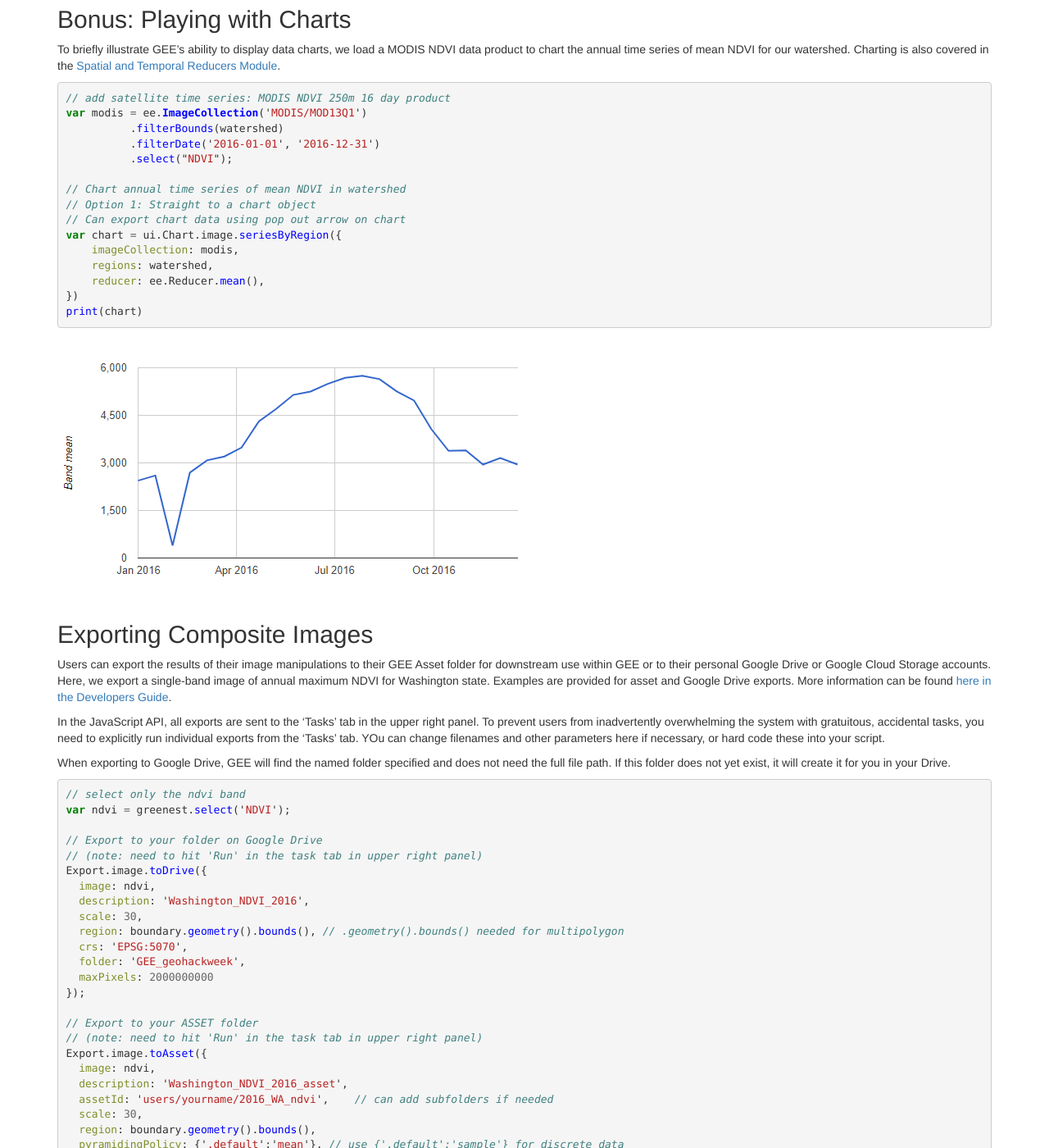
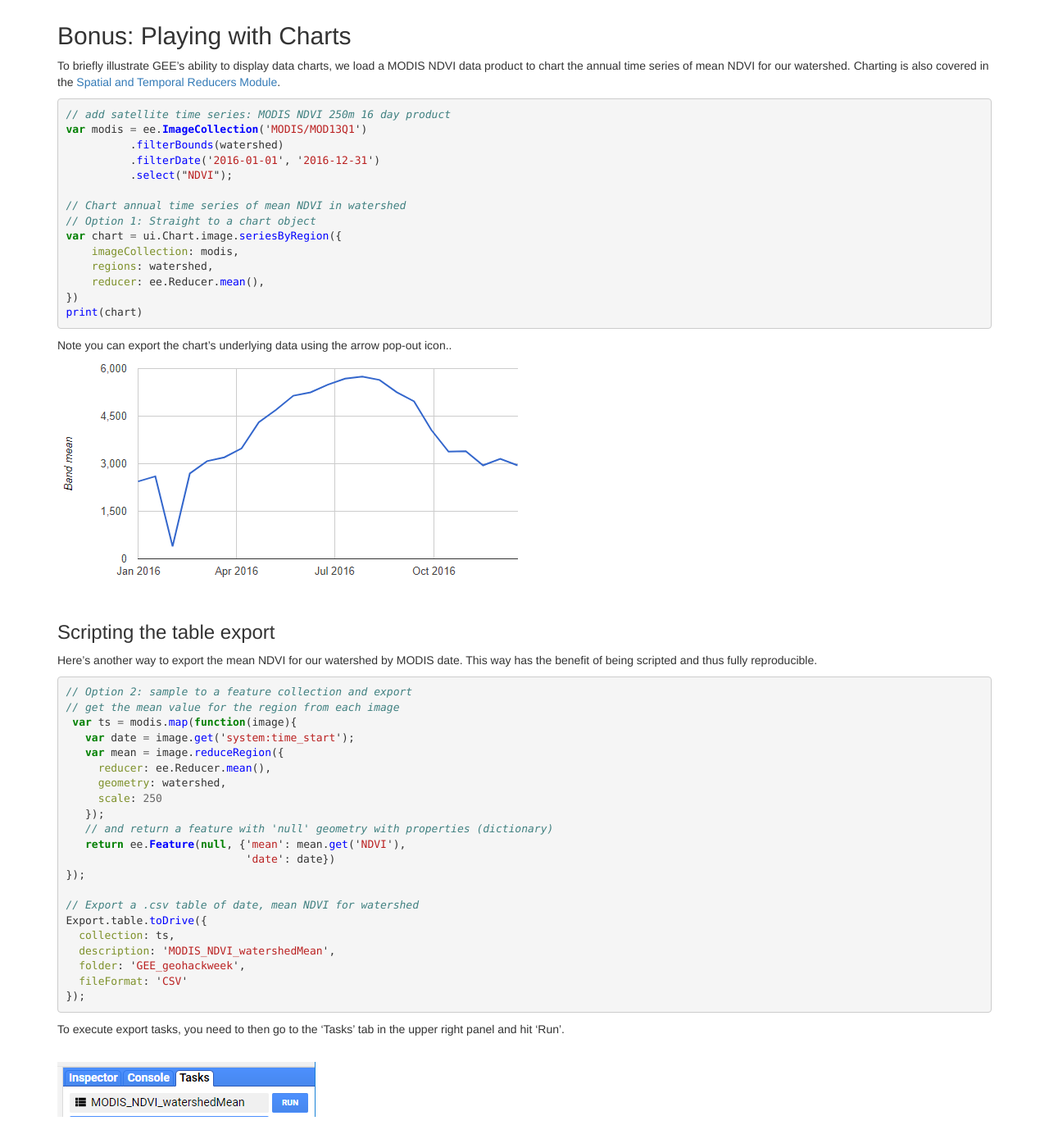
Before and after one commit to geohackweek/GoogleEarthEngine, a Jekyll site: the page built from _episodes/03-load-imagery.md, in a window 1280 px wide and 1400 px high, scrolled down 6696 px. Shown: the whole window at 82% size. Built offline with Jekyll 4.4.1, drawn with Linux system fonts in a browser that asks for light colours; some of the changed text lies outside the part shown.

Commit message:
updated chart and table export

```diff
--- a/_episodes/03-load-imagery.md
+++ b/_episodes/03-load-imagery.md
@@ -19,7 +19,7 @@ keypoints:
 - Images can be exported for future use within GEE or for outside software
 ---
 
-*Note: If you do not have access to the shared code repository for this tutorial, a static version of the full script used in this module can be found here:
+*Note: If you do not have access to the shared code repository for this tutorial, a static version of the full script used in this module can be found here: [https://code.earthengine.google.com/4f917c4b12ebcfd3302dfe2bd5efda10](https://code.earthengine.google.com/4f917c4b12ebcfd3302dfe2bd5efda10)
 
 # Overview: Satellite Imagery at Regional Scales
 Most satellite products are broken up into tiles for distribution. Global Landsat data is broken up in ~180 km^2^ scenes, with unique path/row identifiers. 455 scenes cover the United States. Each scene is currently imaged every 16 days by Landsat 8, and every 16 days by Landsat 7 (approximately 45 times each year). The edges of each path overlap, providing increased temporal frequency in these areas. However, cloudy skies during satellite overpass and other acquisition anomalies make certain scenes or pixels unusable.
@@ -219,7 +219,6 @@ var modis = ee.ImageCollection('MODIS/MOD13Q1')
 
 // Chart annual time series of mean NDVI in watershed
 // Option 1: Straight to a chart object
-// Can export chart data using pop out arrow on chart
 var chart = ui.Chart.image.seriesByRegion({
     imageCollection: modis,
     regions: watershed,
@@ -228,10 +227,43 @@ var chart = ui.Chart.image.seriesByRegion({
 print(chart)
 {% endhighlight %}
 
+Note you can export the chart's underlying data using the arrow pop-out icon..
 <br>
 <img src="../fig/03_chart.png" border = "10">
 <br><br>
 
+### Scripting the table export
+Here's another way to export the mean NDVI for our watershed by MODIS date. This way has the benefit of being scripted and thus fully reproducible.
+
+{% highlight javascript %}
+// Option 2: sample to a feature collection and export
+// get the mean value for the region from each image
+ var ts = modis.map(function(image){
+   var date = image.get('system:time_start');
+   var mean = image.reduceRegion({
+     reducer: ee.Reducer.mean(),
+     geometry: watershed,
+     scale: 250
+   });
+   // and return a feature with 'null' geometry with properties (dictionary)
+   return ee.Feature(null, {'mean': mean.get('NDVI'),
+                            'date': date})
+});
+
+// Export a .csv table of date, mean NDVI for watershed
+Export.table.toDrive({
+  collection: ts,
+  description: 'MODIS_NDVI_watershedMean',
+  folder: 'GEE_geohackweek',
+  fileFormat: 'CSV'
+});
+{% endhighlight %}
+
+To execute export tasks, you need to then go to the 'Tasks' tab in the upper right panel and hit 'Run'.
+
+<br>
+<img src="../fig/03_runTask.png" border = "10">
+<br><br>
 
 ## Exporting Composite Images
 Users can export the results of their image manipulations to their GEE Asset folder for downstream use within GEE or to their personal Google Drive or Google Cloud Storage accounts. Here, we export a single-band image of annual maximum NDVI for Washington state. Examples are provided for asset and Google Drive exports. More information can be found [here in the Developers Guide](https://developers.google.com/earth-engine/exporting).
```
Also changed, not shown: fig/03_runTask.png (added).
